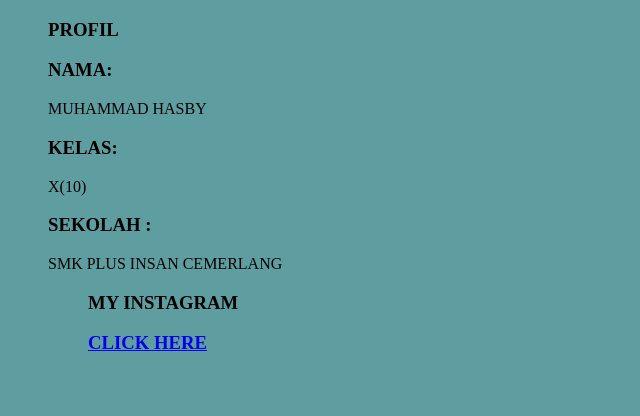
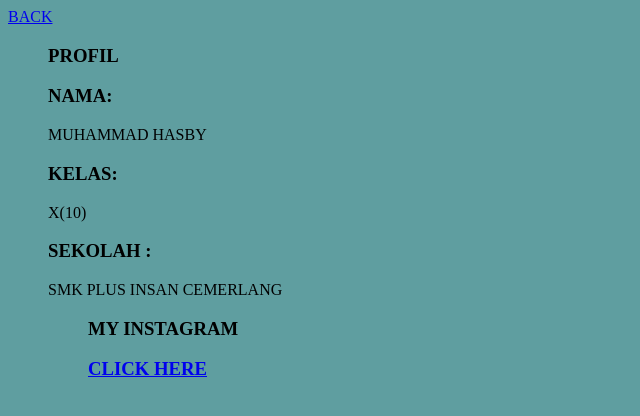
Before and after one commit to mhmmdhasby/LTHN2-, a plain HTML site: page MYPROFIL.html in a window 1280 px wide. Shown: the whole page, without its empty margins (0-640 px from the left). Drawn offline with Linux system fonts and the light colour scheme.

Commit message:
update MYPROFIL.html

```diff
--- a/MYPROFIL.html
+++ b/MYPROFIL.html
@@ -9,6 +9,7 @@
 </head>
 
 <body>
+  <a href="index.html">BACK</a>
   <ul>
   <h3>
   PROFIL
```
